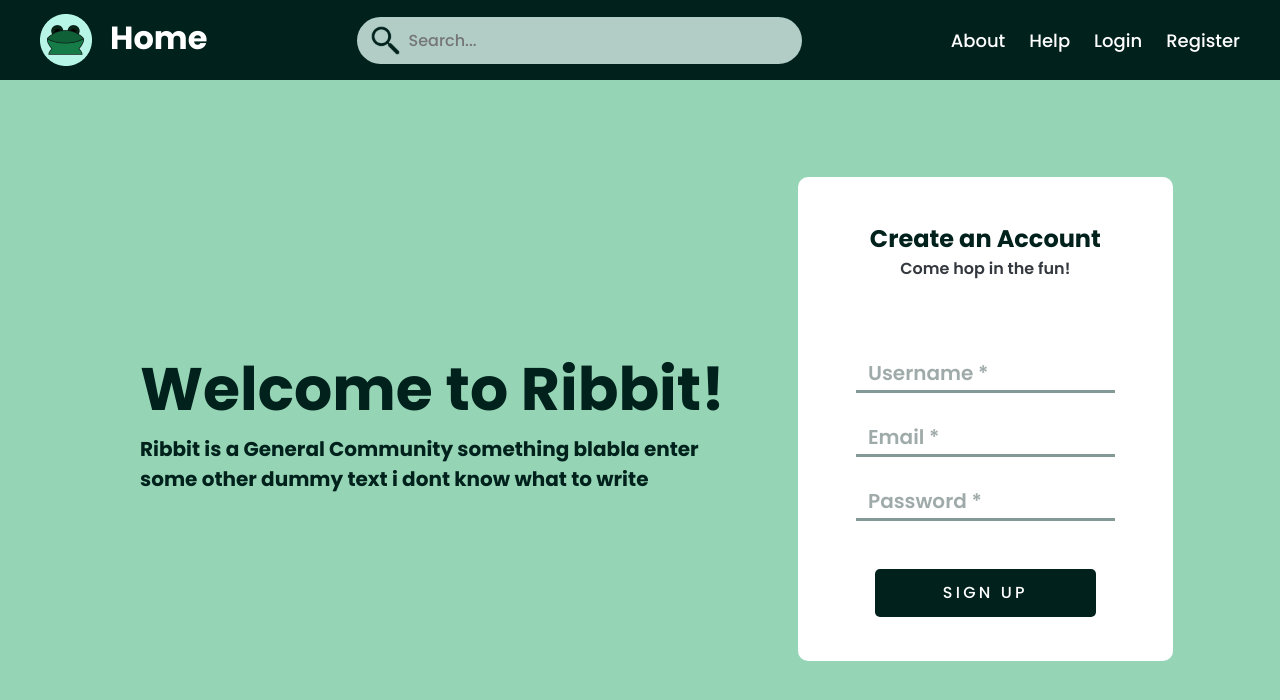
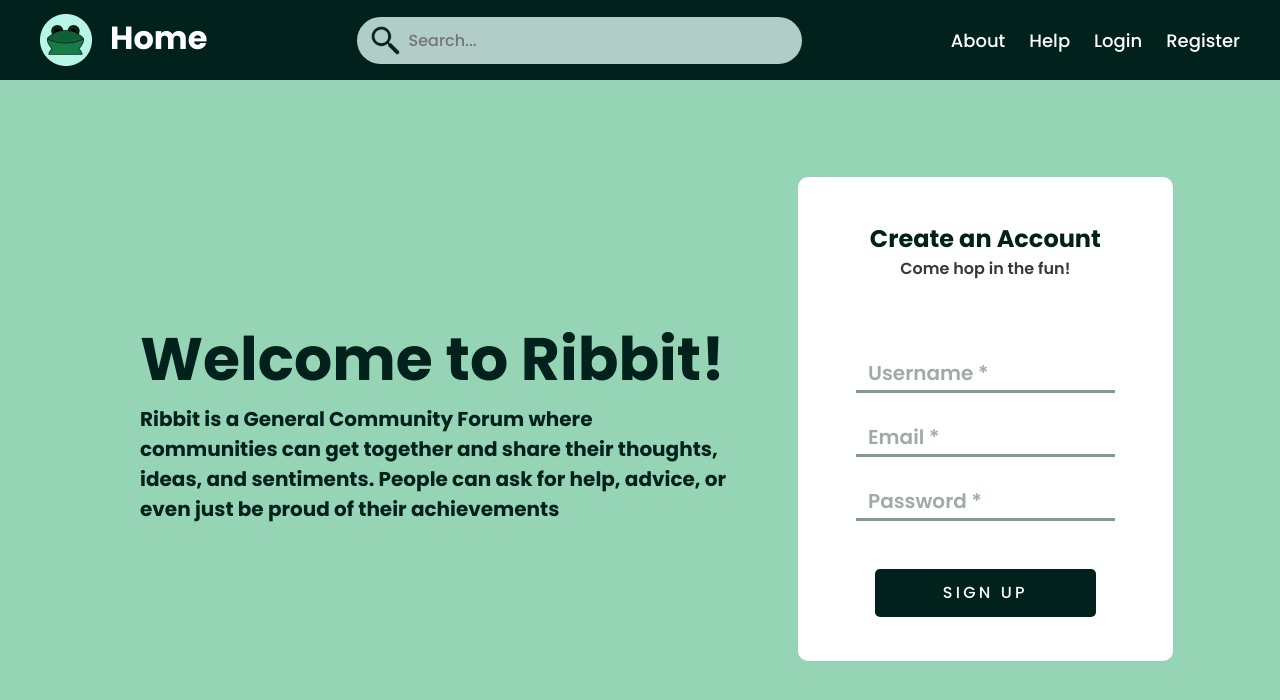
Before and after one commit to TesalonaWIll/CCAPDEV, a React (Create React App) app: page /register in a window 1280 px wide. Shown: the top 700 px of the page. Built offline with nearby package versions, Linux system fonts and the light colour scheme; no server answers; the database is empty; the HTML template or start-up script is replaced by a standard one.

Commit message:
Fixed search post functions.

```diff
--- a/src/App.css
+++ b/src/App.css
@@ -1391,11 +1391,11 @@ textarea {
   margin-bottom: 24px;
 }
 
-.result-filter:hover,
+/* .result-filter:hover,
 .result-filter:active {
   background-color: #125053;
   color: #fff;
-}
+} */
 
 .result-post {
   background-color: #125053;
@@ -1404,6 +1404,11 @@ textarea {
   max-height: 320px;
   min-height: 144px;
   color: #fff;
+  cursor: pointer;
+}
+
+.result-post:hover {
+  background-color: #083e35;
 }
 
 .result-title {
--- a/src/components/About.js
+++ b/src/components/About.js
@@ -1,9 +1,9 @@
 import React from "react";
 import "../About.css";
-import ribbitLogo from '../images/Frame 7Logo.png'
+import ribbitLogo from "../images/Frame 7Logo.png";
 
 const About = () => {
-    return(
+  return (
     <div className="container-fluid">
       <div className="row p-5">
         <div className="d-flex flex-column align-items-center mt-5">
@@ -13,7 +13,9 @@ const About = () => {
             <div className="a_Rec2" />
           </div>
           <p>
-                        Ribbit is a General Community Forum where communities can get together and share their thoughts, ideas, and sentiments. People can ask for help, advice, or even just be proud of their achievements
+            Ribbit is a General Community Forum where communities can get
+            together and share their thoughts, ideas, and sentiments. People can
+            ask for help, advice, or even just be proud of their achievements!
           </p>
         </div>
       </div>
@@ -39,7 +41,8 @@ const About = () => {
                   <div id="about-post" className="spritesheet"></div>
                 </div>
                 <div className="text-box_2 text-center mt-4">
-                                Registered users can write their own posts with different categories they choose
+                  Registered users can write their own posts with different
+                  categories they choose
                 </div>
               </div>
 
--- a/src/components/Contact.js
+++ b/src/components/Contact.js
@@ -1,9 +1,9 @@
 import React from "react";
 import "../Contact.css";
-import ribbitLogo from '../images/Frame 7Logo.png'
+import ribbitLogo from "../images/Frame 7Logo.png";
 
 const Contact = () => {
-    return(
+  return (
     <div className="container-fluid">
       <div className="row pt-10">
         <div className="col-1" />
@@ -12,49 +12,47 @@ const Contact = () => {
           <div className="d-flex flex-column align-items-center mt-5">
             <img src={ribbitLogo} alt="RibbitLogo" />
             <div className="rec-container">
-                            <div className="a_Rec1">About Ribbit</div>
+              <div className="a_Rec1">Ribbit</div>
               <div className="a_Rec2" />
             </div>
-                        <p>
-                            Got concerns? Send a message!
-                        </p>
+            <p>Got concerns? Send a message!</p>
           </div>
         </div>
 
-                <div className="col-1"/>
+        <div className="col-1" />
 
         <div className="col-5">
           <div className="contact-container">
             <div className="d-flex justify-content-between">
               <div className="d-flex flex-column input-container">
                 <h1>First Name</h1>
-                                <input id="c_firstName" maxLength={40} className="text-input"/>
+                <input id="c_firstName" maxLength={40} className="text-input" />
               </div>
 
               <div className="d-flex flex-column input-container">
                 <h1>Last Name</h1>
-                                <input id="c_lastName" maxLength={40} className="text-input"/>
+                <input id="c_lastName" maxLength={40} className="text-input" />
               </div>
             </div>
 
             <div className="d-flex justify-content-between mt-4">
               <div className="d-flex flex-column input-container">
                 <h1>Email</h1>
-                                <input id="c_email" maxLength={40} className="text-input"/>
+                <input id="c_email" maxLength={40} className="text-input" />
               </div>
 
               <div className="d-flex flex-column input-container">
                 <h1>Contact Number</h1>
-                                <input id="c_number" maxLength={40} className="text-input"/>
+                <input id="c_number" maxLength={40} className="text-input" />
               </div>
             </div>
 
             <h1 className="mt-4">Message</h1>
-                            <textarea id="c_message" placeholder="Write a message..."/>
+            <textarea id="c_message" placeholder="Write a message..." />
           </div>
         </div>
 
-                <div className="col-1"/>
+        <div className="col-1" />
       </div>
     </div>
   );
--- a/src/components/Login.js
+++ b/src/components/Login.js
@@ -14,8 +14,9 @@ const Login = ({ setLoginTrue }) => {
         <div className="col-7 d-flex flex-column align-content-center justify-content-center">
           <div className="welcome">Welcome to Ribbit!</div>
           <div className="welDisc">
-            Ribbit is a General Community something blabla enter <br />
-            some other dummy text i dont know what to write
+            Ribbit is a General Community Forum where communities can get
+            together and share their thoughts, ideas, and sentiments. People can
+            ask for help, advice, or even just be proud of their achievements!
           </div>
         </div>
 
--- a/src/components/Register.js
+++ b/src/components/Register.js
@@ -15,8 +15,9 @@ const Register = () => {
         <div className="col-7 d-flex flex-column align-content-center justify-content-center">
           <div className="welcome">Welcome to Ribbit!</div>
           <div className="welDisc">
-            Ribbit is a General Community something blabla enter <br />
-            some other dummy text i dont know what to write
+            Ribbit is a General Community Forum where communities can get
+            together and share their thoughts, ideas, and sentiments. People can
+            ask for help, advice, or even just be proud of their achievements
           </div>
         </div>
 
--- a/src/components/SearchPost.js
+++ b/src/components/SearchPost.js
@@ -1,10 +1,9 @@
-import { NavLink, useLocation, useNavigate } from "react-router-dom";
+import { useLocation, useNavigate } from "react-router-dom";
 
 const SearchPost = () => {
   const location = useLocation();
   const navigate = useNavigate();
   const searchedPosts = location.state ? location.state.searchedPosts : [];
-  console.log(searchedPosts);
 
   return (
     <div className="container-fluid mb-5">
@@ -12,11 +11,11 @@ const SearchPost = () => {
         <div className="col-3"></div>
         <div className="col-6">
           <div className="d-flex justify-content-start">
-            <button className="result-filter" id="post-result">
-              <NavLink to="/searchpost" className="remove-deco">
-                Posts
-              </NavLink>
-            </button>
+            <div className="result-filter" id="post-result">
+              <div to="/searchpost" className="remove-deco">
+                Search results:
+              </div>
+            </div>
             {/* <button className="result-filter" id="comment-result">
               <NavLink to="/searchcomment" className="remove-deco">
                 Comments
--- a/src/components/ViewPost.js
+++ b/src/components/ViewPost.js
@@ -62,7 +62,6 @@ const ViewPost = ({ user, username }) => {
   }, [comments]);
 
   if (!user || !username || !currentPost) {
-    console.log(user, username, currentPost);
     return <div>Loading...</div>;
   }
   return (
```
Lines whose indentation alone changed are shown as unchanged.
